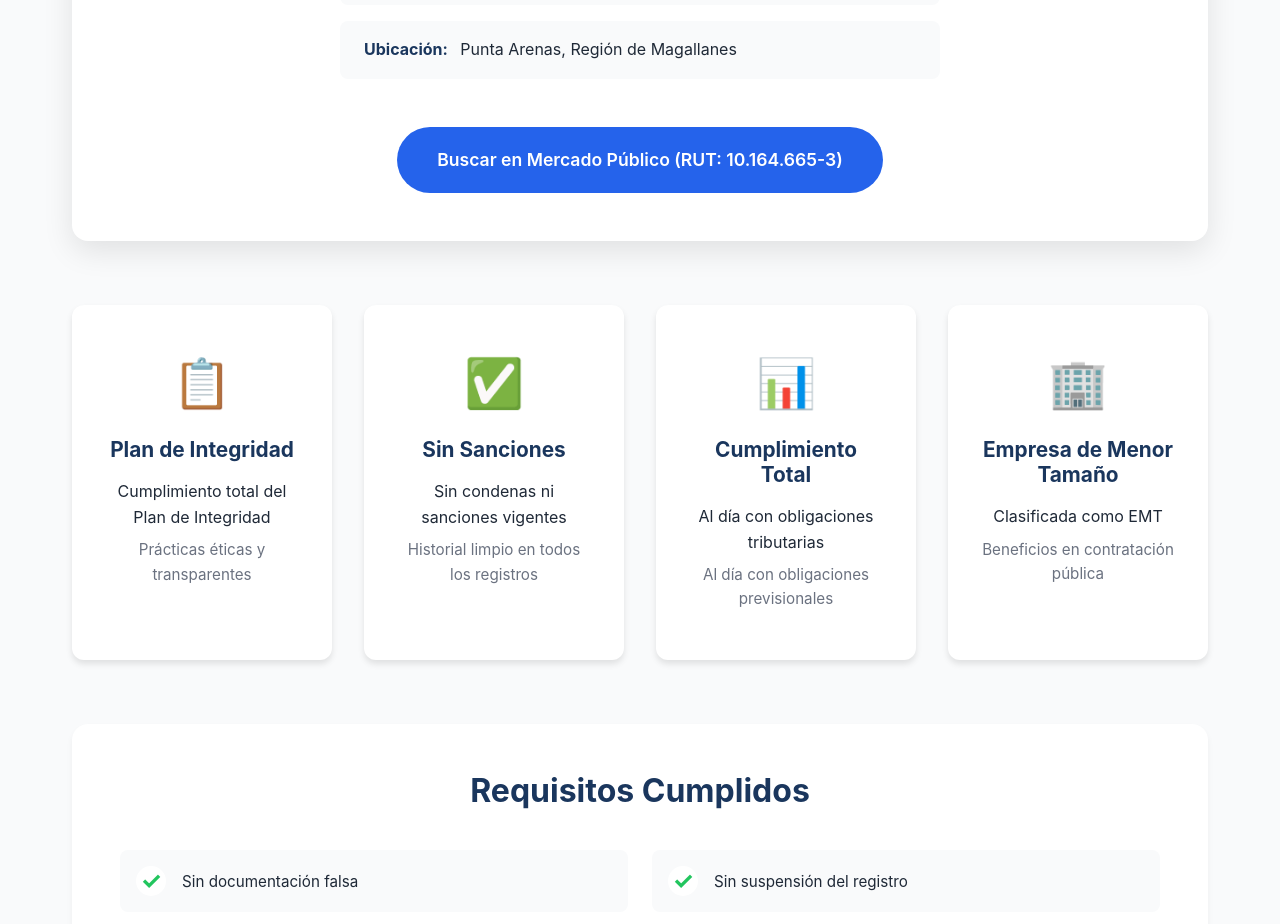
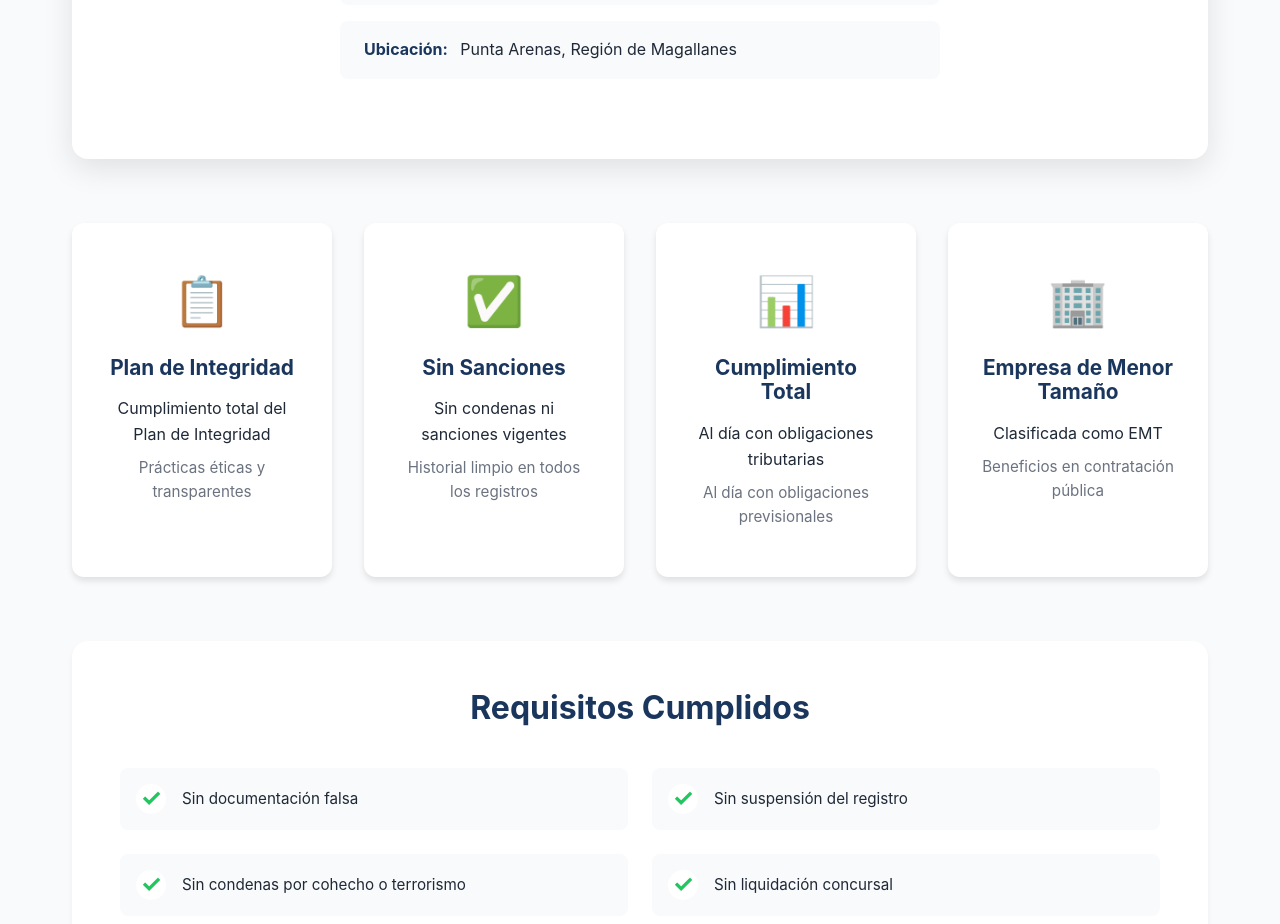
Before and after one commit to Kaylowsha/Gallardo-y-Gallardo-Construcciones, a React (Vite) app: page / in a window 1280 px wide. Shown: the part 4520-5444 px from the top of the page. Built offline with nearby package versions, Linux system fonts and the light colour scheme.

Commit message:
Remove Mercado Público button, keep HÁBIL badge only

```diff
--- a/src/components/Certifications.jsx
+++ b/src/components/Certifications.jsx
@@ -26,14 +26,6 @@ const Certifications = () => {
               <strong>Ubicación:</strong> Punta Arenas, Región de Magallanes
             </div>
           </div>
-          <a
-            href="https://www.mercadopublico.cl/Procurement/Modules/RFB/SearchProvider.aspx"
-            target="_blank"
-            rel="noopener noreferrer"
-            className="mp-button"
-          >
-            Buscar en Mercado Público (RUT: 10.164.665-3)
-          </a>
         </div>
 
         {/* Grid de Certificaciones Destacadas */}
```
